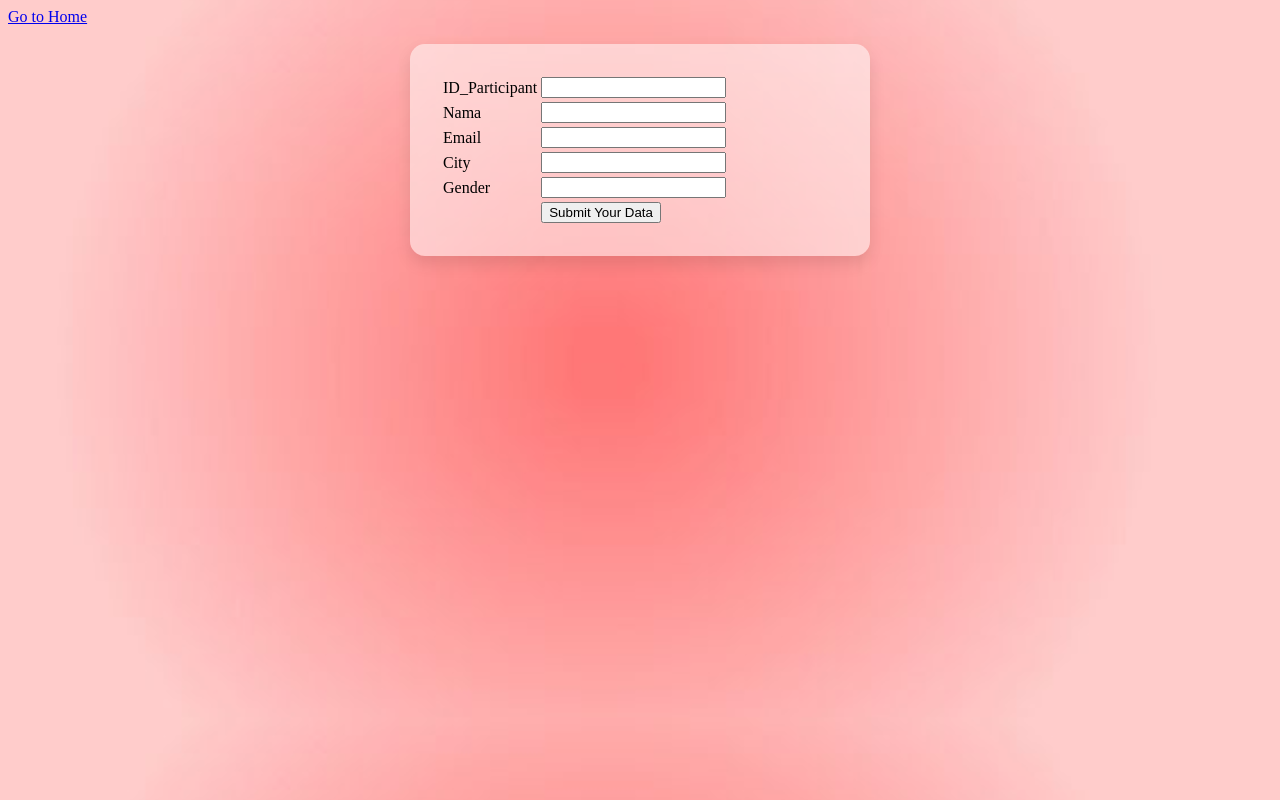
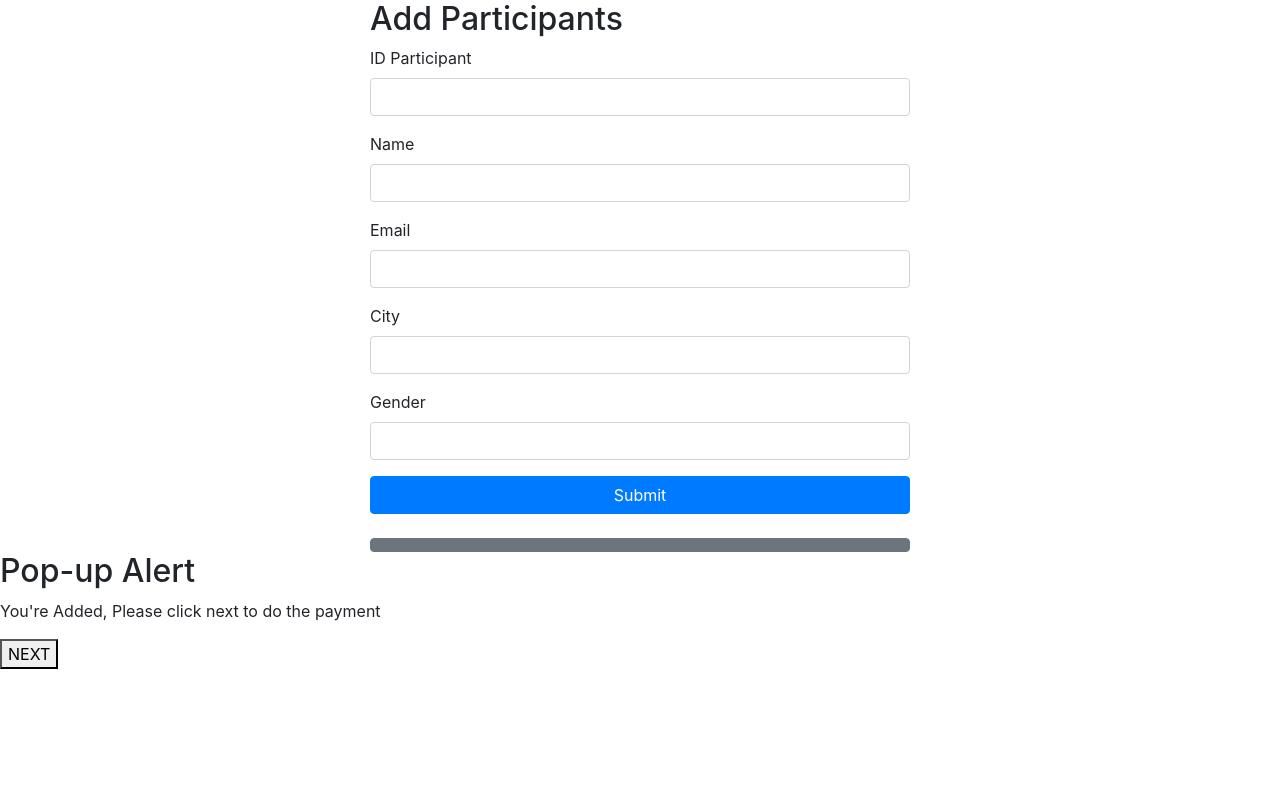
Before and after one commit to Princessbabik/ssip-database, a PHP site: page / in a window 1280 px wide. Run offline with PHP 8.4, Linux system fonts and the light colour scheme.

Commit message:
Update index.php

```diff
--- a/index.php
+++ b/index.php
@@ -2,47 +2,44 @@
 <html>
 <head>
     <title>Add participants</title>
-    <link href="style.css" rel="stylesheet">
+    <link href="https://stackpath.bootstrapcdn.com/bootstrap/4.5.2/css/bootstrap.min.css" rel="stylesheet">
+    <link href="style.css">
 </head>
 <body>
-    <a href="home.html">Go to Home</a>
-    <br/><br/>
-    <form action="index.php" method="post" name="form1">
-        <div class="container">
-            <div class="row justify-content-center">
-                <div class="col-md-6">
-                    <div class="login-container">
-                        <table width="25%" border="0">
-                            <tr>
-                                <td>ID_Participant</td>
-                                <td><input type="text" name="ID_Participant"></td>
-                            </tr>
-                            <tr>
-                                <td>Nama</td>
-                                <td><input type="text" name="Nama"></td>
-                            </tr>
-                            <tr>
-                                <td>Email</td>
-                                <td><input type="text" name="Email"></td>
-                            </tr>
-                            <tr>
-                                <td>City</td>
-                                <td><input type="text" name="City"></td>
-                            </tr>
-                            <tr>
-                                <td>Gender</td>
-                                <td><input type="text" name="Gender"></td>
-                            </tr>
-                            <tr>
-                                <td></td>
-                                <td><input type="submit" name="Submit" value="Submit Your Data" class="btn btn-primary btn-block"></td>
-                            </tr>
-                        </table>
-                    </div>
+    <div class="container">
+        <div class="row justify-content-center">
+            <div class="col-md-6">
+                <div class="login-container">
+                    <h2>Add Participants</h2>
+                    <form action="index.php" method="post" name="form1">
+                        <div class="form-group">
+                            <label for="ID_Participant">ID Participant</label>
+                            <input type="text" class="form-control" name="ID_Participant" id="ID_Participant">
+                        </div>
+                        <div class="form-group">
+                            <label for="Nama">Name</label>
+                            <input type="text" class="form-control" name="Nama" id="Nama">
+                        </div>
+                        <div class="form-group">
+                            <label for="Email">Email</label>
+                            <input type="email" class="form-control" name="Email" id="Email">
+                        </div>
+                        <div class="form-group">
+                            <label for="City">City</label>
+                            <input type="text" class="form-control" name="City" id="City">
+                        </div>
+                        <div class="form-group">
+                            <label for="Gender">Gender</label>
+                            <input type="text" class="form-control" name="Gender" id="Gender">
+                        </div>
+                        <button type="submit" name="Submit" class="btn btn-primary btn-block">Submit</button>
+                    </form>
                 </div>
+                <br>
+                <a href="home.html" class="btn btn-secondary btn-block"></a>
             </div>
         </div>
-    </form>
+    </div>
 
     <div id="popupContainer" class="popup-container">
         <div class="popup-box">
```
